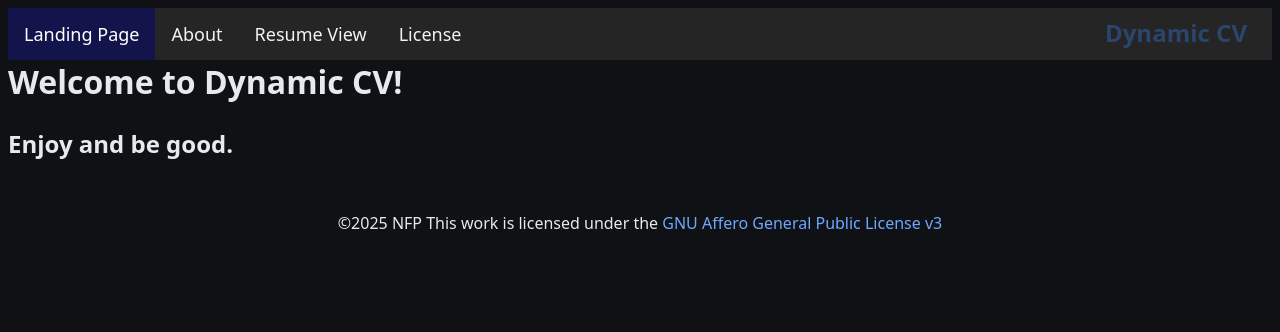
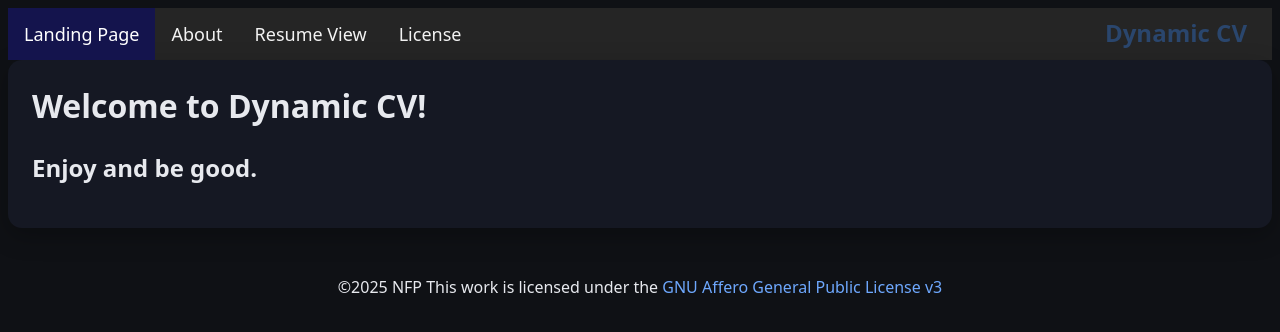
Before and after one commit to gitpuleo/unit2-final-springbootproject-Nick-P, a React (Vite) app in the folder react front-end/: page / in a window 1280 px wide. Shown: the top 332 px of the page. Built offline with nearby package versions, Linux system fonts and the light colour scheme.

Commit message:
making commit before deleting some unused elements

```diff
--- a/react front-end/src/Pages/LandingPage.jsx
+++ b/react front-end/src/Pages/LandingPage.jsx
@@ -8,7 +8,7 @@ function LandingPage() {
     return(
 
 
-        <main>
+        <main className='card'>
 
             <header>
               <h1>Welcome to Dynamic CV!</h1>
--- a/react front-end/src/Pages/License.jsx
+++ b/react front-end/src/Pages/License.jsx
@@ -13,7 +13,7 @@ function License() {
             <p>In fact, you are obligated to.</p>
             <br/>
             <p className="download-paragraph">Click on Ray's glasses to download: </p>
-            <a href="https://github.com/gitpuleo/unit1-final-reactproject-Nick-P" target="_blank">
+            <a href="https://github.com/gitpuleo/unit2-final-springbootproject-Nick-P/tree/main" target="_blank">
             <img
             alt="A picture of glasses on a counter reflecting a neon beer sign; click the image to visit the project GitHub"
             src={raysplace}
--- a/react front-end/src/newcomponents/SectionSelector.jsx
+++ b/react front-end/src/newcomponents/SectionSelector.jsx
@@ -3,7 +3,7 @@
 export default function SectionSelector(props) {
   return (
     <details style={{ margin: "1rem 0" }}>
-      <summary style={{ cursor: "pointer" }}>Section Selector</summary>
+      <summary style={{ cursor: "pointer" }}>Section Selector ▼</summary>
 
       <div style={{ display: "flex", flexDirection: "column", gap: ".5rem", marginTop: ".5rem" }}>
 
```
